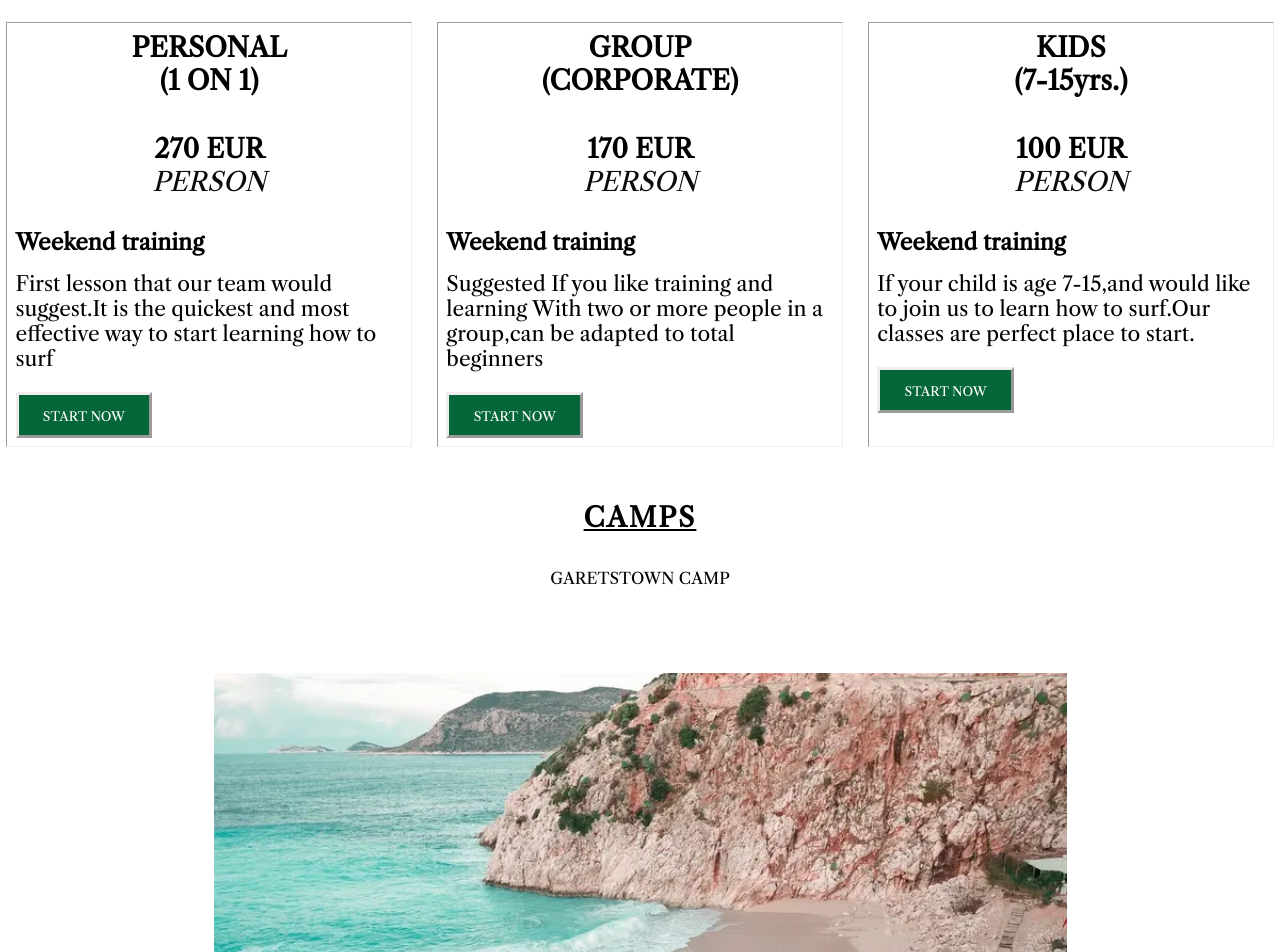
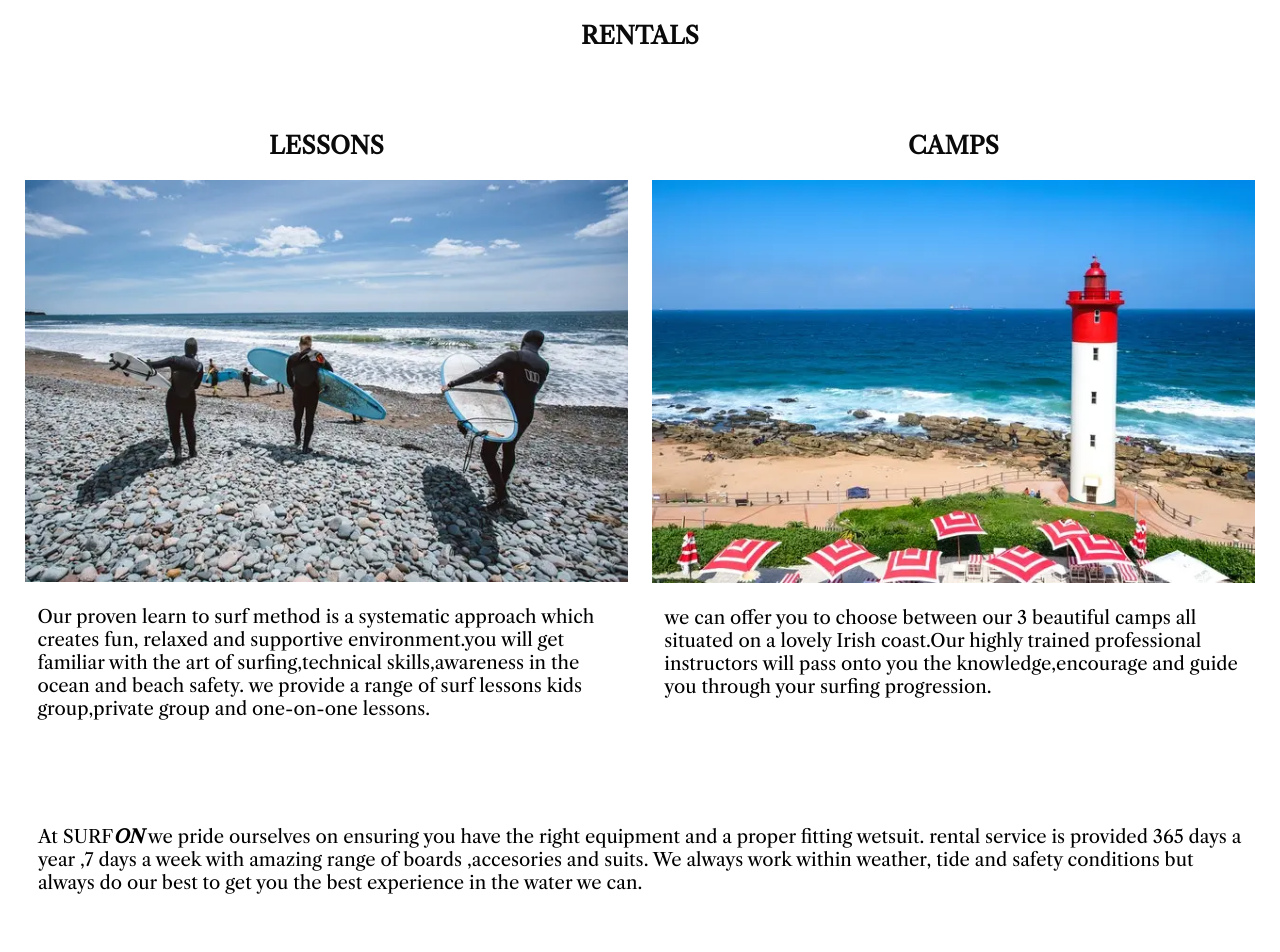
Before and after one commit to rockroman/Basic-react-pp1, a React (Vite) app: page / in a window 1280 px wide. Shown: the part 1420-2372 px from the top of the page. Built offline with nearby package versions, Linux system fonts and the light colour scheme; no server answers; a web font is replaced by a local one.

Commit message:
add service card components and alter css file

```diff
--- a/src/App.css
+++ b/src/App.css
@@ -295,50 +295,57 @@ hr {
   justify-content: center;
   flex-direction: column;
 }
+.service-images {
+  width: 100%;
+}
 
-#lessons {
+/* #lessons {
+  padding: 4% 0;
+  margin-top: 2%;
+} */
+.our-service {
   padding: 4% 0;
   margin-top: 2%;
 }
 
-#lessons > h2 {
+.our-service > h2 {
   width: 100%;
   font-size: 1.5rem;
   text-align: center;
 }
 
-#our-lessons {
+/* #our-lessons {
   width: 100%;
-}
+} */
 
-#lessons > p {
+.our-service > p {
   font-size: 1.15rem;
   margin-bottom: 0;
   text-align: initial;
   padding: 0 2%;
 }
 
-#camps {
+/* #camps {
   padding: 4% 0;
   margin-top: 4%;
-}
+} */
 
-#camps > h2 {
+/* #camps > h2 {
   width: 100%;
   font-size: 1.5rem;
   text-align: center;
-}
+} */
 
-#our-camps {
+/* #our-camps {
   width: 100%;
-}
+} */
 
-#camps > p {
+/* #camps > p {
   font-size: 1.15rem;
   margin-bottom: 0;
   text-align: initial;
   padding: 0 2%;
-}
+} */
 
 #rental {
   padding: 1%;
@@ -1075,12 +1082,17 @@ h3 > span {
     flex-direction: row;
   }
 
-  #lessons {
+  /* #lessons {
     flex: 1;
     margin-top: 0;
   }
 
   #camps {
+    flex: 1;
+    margin-top: 0;
+  } */
+
+  .our-service {
     flex: 1;
     margin-top: 0;
   }
@@ -1186,6 +1198,10 @@ h3 > span {
     scroll-margin-top: 70px;
   }
 
+  /* .our-service {
+    scroll-margin-top: 70px;
+  } */
+
   footer p {
     width: 80%;
     font-size: 1.15rem;
--- a/src/App.jsx
+++ b/src/App.jsx
@@ -5,6 +5,7 @@ import Gallery from "./components/Gallery";
 import LessonsCards from "./components/LessonsCards";
 import Nav_desktop from "./components/Nav_desktop";
 import Navbar from "./components/Navbar";
+import Services from "./components/Services";
 import Welcome from "./components/Welcome";
 import { ToastContainer, toast } from "react-toastify";
 
@@ -19,6 +20,7 @@ function App() {
       />
       <Nav_desktop />
       <Welcome />
+      <Services />
       <LessonsCards />
       <Camps />
       <Gallery />
--- /dev/null
+++ b/src/components/ServiceCard.jsx
@@ -0,0 +1,23 @@
+import { service } from "./data";
+const ServiceCard = () => {
+  return (
+    <div id="service-cards">
+      {service.map((singleService) => {
+        const { id, title, src, altText, text } = singleService;
+        return (
+          <div key={id} className="our-service">
+            <h2>{title}</h2>
+            <img
+              loading="lazy"
+              className="service-images"
+              src={src}
+              alt={altText}
+            />
+            <p>{text}</p>
+          </div>
+        );
+      })}
+    </div>
+  );
+};
+export default ServiceCard;
--- /dev/null
+++ b/src/components/Services.jsx
@@ -0,0 +1,30 @@
+import ServiceCard from "./ServiceCard";
+
+const Services = () => {
+  return (
+    <section id="services">
+      <h3 className="section title">OUR SERVICES</h3>
+
+      <div id="rental">
+        <h2>RENTALS</h2>
+        <ServiceCard />
+        {/* <picture>
+                <source media="(min-width:650px )" srcset="assets/images/rental-img-desktop-unsplash.webp">
+                <img id="our-rental" src="assets/images/rental-img-small-unsplash.webp" alt="selection on surfingboards on a sunny day">
+            </picture> */}
+        <p>
+          At SURF<em>ON</em> we pride ourselves on ensuring you have the right
+          equipment and a proper fitting wetsuit. rental service is provided 365
+          days a year ,7 days a week with amazing range of boards ,accesories
+          and suits. We always work within weather, tide and safety conditions
+          but always do our best to get you the best experience in the water we
+          can.
+        </p>
+      </div>
+      <div id="testemonial-quote">
+        <p>SURFING ISN'T JUST A SPORT. IT'S A WAY OF LIFE.</p>
+      </div>
+    </section>
+  );
+};
+export default Services;
--- a/src/components/data.jsx
+++ b/src/components/data.jsx
@@ -1,3 +1,5 @@
+import lessonsImg from "../images/lessons-img-mobile-pexels.webp";
+import CampsImg from "../images/camp-irish_camp-img-pexels.webp";
 export const navLinks = [
   { id: 1, href: "#lessons1", text: "Lessons" },
   { id: 2, href: "#camp", text: "Camps" },
@@ -47,3 +49,21 @@ export const carouselSlides = [
     text: "ROCKY BAY CAMP",
   },
 ];
+
+export const service = [
+  {
+    id: 1,
+    title: "LESSONS",
+    src: lessonsImg,
+    altText: "3 surfers on a rocky beach Carrying Surfboards",
+    text: "Our proven learn to surf method is a systematic approach which creates fun, relaxed and supportive environment.you will get familiar with the art of surfing,technical skills,awareness in the ocean and beach safety. we provide a range of surf lessons kids group,private group and one-on-one lessons.",
+  },
+  {
+    id: 2,
+    title: "CAMPS",
+    src: CampsImg,
+    altText:
+      "Terace full of parasols by the beautiful red and white lighthouse",
+    text: "we can offer you to choose between our 3 beautiful camps all situated on a lovely Irish coast.Our highly trained professional instructors will pass onto you the knowledge,encourage and guide you through your surfing progression.",
+  },
+];
```
Also changed, not shown: src/components/Form.jsx (+0 -11 lines).
